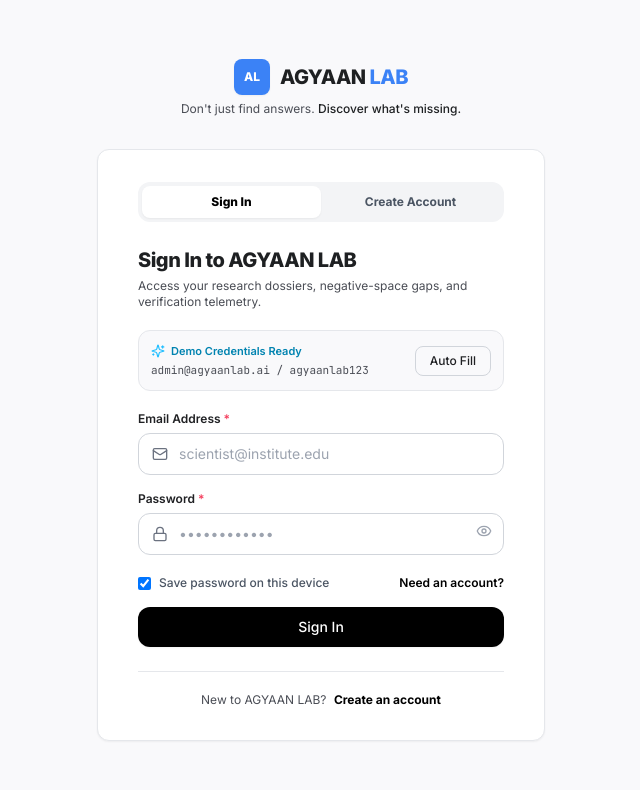
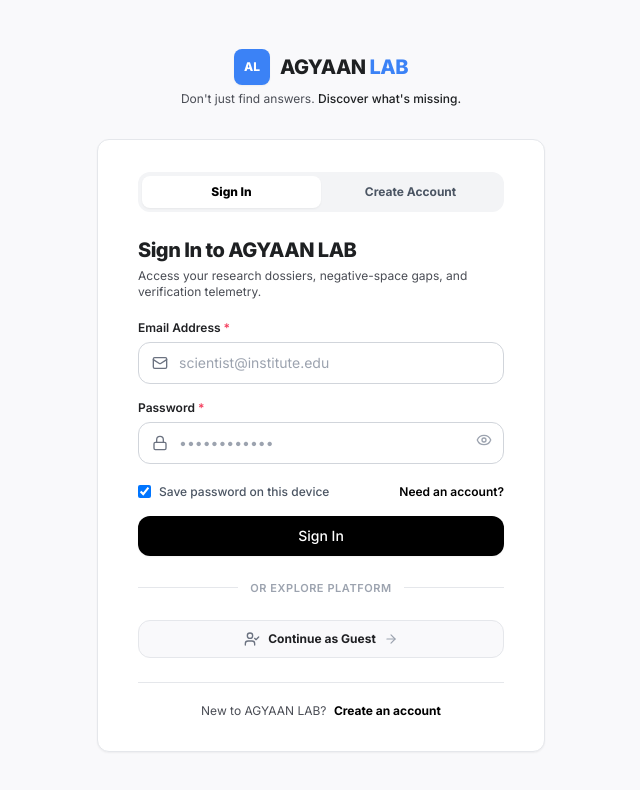
Before and after one commit to soumyii788/AGYAANLAB, a React (Vite) app in the folder gapzero_frontend/: page /login in a window 1280 px wide. Shown: the top 790 px of the page, without its empty margins (319-959 px from the left). Built offline with nearby package versions, Linux system fonts and the light colour scheme; no server answers.

Commit message:
Replace demo credentials box with Continue as Guest option at the bottom of login

```diff
--- a/gapzero_frontend/src/pages/Login.jsx
+++ b/gapzero_frontend/src/pages/Login.jsx
@@ -14,7 +14,8 @@ import {
   ArrowRight,
   ShieldCheck,
   Eye,
-  EyeOff
+  EyeOff,
+  UserCheck
 } from 'lucide-react';
 
 export const Login = () => {
@@ -194,11 +195,28 @@ export const Login = () => {
     }
   };
 
-  const fillDemoCredentials = () => {
-    setEmail('admin@agyaanlab.ai');
-    setPassword('agyaanlab123');
-    setPasswordConfirm('agyaanlab123');
+  const handleGuestLogin = async () => {
     setError('');
+    setLoading(true);
+    try {
+      await login({ email: 'admin@agyaanlab.ai', password: 'agyaanlab123' });
+      navigate(from, { replace: true });
+    } catch (err) {
+      console.warn('Guest login error, setting fallback guest session', err);
+      const guestUser = {
+        id: 'guest',
+        email: 'guest@agyaanlab.ai',
+        username: 'guest',
+        first_name: 'Guest',
+        last_name: 'Researcher',
+        role: 'researcher',
+      };
+      localStorage.setItem('user', JSON.stringify(guestUser));
+      localStorage.setItem('access_token', 'guest_access_token');
+      navigate('/dashboard', { replace: true });
+    } finally {
+      setLoading(false);
+    }
   };
 
   return (
@@ -253,29 +271,6 @@ export const Login = () => {
           <span className="font-mono text-[10px] text-gray-400">
             {password.length} chars
           </span>
-        </div>
-      )}
-
-      {/* Demo Credentials Helper Pill (Only on login tab) */}
-      {mode === 'login' && (
-        <div className="mb-5 p-3 rounded-xl bg-[#F9F9FB] border border-[#E5E7EB] flex items-center justify-between">
-          <div>
-            <span className="text-[11px] font-semibold text-[#0083B0] flex items-center gap-1.5">
-              <Sparkles className="w-3.5 h-3.5 text-[#20BEFF]" /> Demo Credentials Ready
-            </span>
-            <p className="text-[11px] text-[#4A4D55] font-mono mt-0.5">
-              admin@agyaanlab.ai / agyaanlab123
-            </p>
-          </div>
-          <Button
-            type="button"
-            size="sm"
-            variant="outline"
-            onClick={fillDemoCredentials}
-            className="text-xs py-1 px-2.5 rounded-lg border-gray-300 hover:bg-white"
-          >
-            Auto Fill
-          </Button>
         </div>
       )}
 
@@ -505,6 +500,29 @@ export const Login = () => {
         </form>
       )}
 
+      {/* ─── CONTINUE AS GUEST OPTION (DOWN SIDE) ────────────────────────── */}
+      <div className="relative my-6">
+        <div className="absolute inset-0 flex items-center">
+          <div className="w-full border-t border-gray-200" />
+        </div>
+        <div className="relative flex justify-center text-xs uppercase">
+          <span className="bg-white px-3 text-gray-400 font-semibold tracking-wider text-[11px]">
+            or explore platform
+          </span>
+        </div>
+      </div>
+
+      <button
+        type="button"
+        onClick={handleGuestLogin}
+        disabled={loading}
+        className="w-full py-2.5 px-4 rounded-xl border border-gray-200 hover:border-gray-300 bg-[#F9F9FB] hover:bg-gray-100 text-[#202124] text-xs font-bold transition-all duration-150 flex items-center justify-center gap-2 cursor-pointer shadow-2xs hover:shadow-xs group"
+      >
+        <UserCheck className="w-4 h-4 text-gray-500 group-hover:text-black transition-colors" />
+        <span>Continue as Guest</span>
+        <ArrowRight className="w-3.5 h-3.5 text-gray-400 group-hover:translate-x-0.5 transition-transform" />
+      </button>
+
       {/* Bottom Switcher Footer */}
       <div className="mt-6 pt-5 border-t border-[#E5E7EB] text-center">
         {mode === 'login' ? (
```
